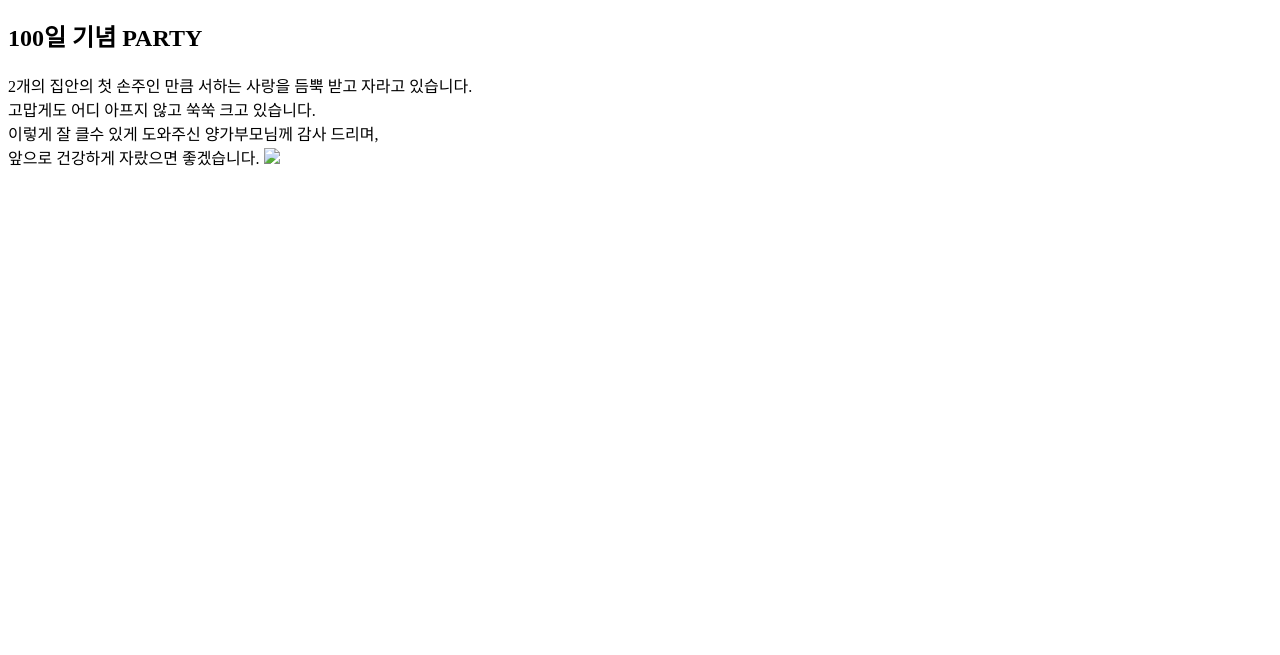
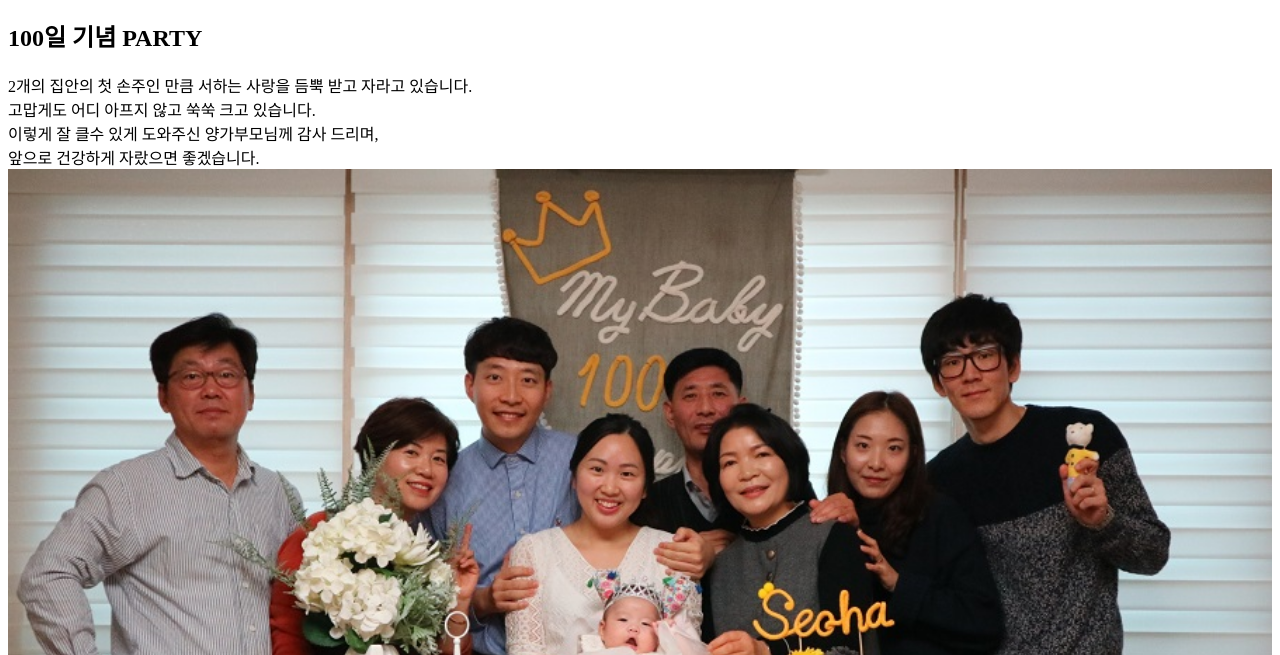
Before and after one commit to JAEOK-YOON/web1, a plain HTML site: page 3.html in a window 1280 px wide. Shown: the part 145-800 px from the top of the page. Drawn offline with Linux system fonts and the light colour scheme.

Commit message:
Add files via upload

```diff
--- a/3.html
+++ b/3.html
@@ -17,7 +17,7 @@
     <br>고맙게도 어디 아프지 않고 쑥쑥 크고 있습니다.
     <br>이렇게 잘 클수 있게 도와주신 양가부모님께 감사 드리며,
     <br>앞으로 건강하게 자랐으면 좋겠습니다.
-    <img src="100일.jpg" width="100%">
+    <img src="100일_.jpg" width="100%">
   </p>
 </body>
 </html>
```
Also changed, not shown: 100일_.jpg (added).
